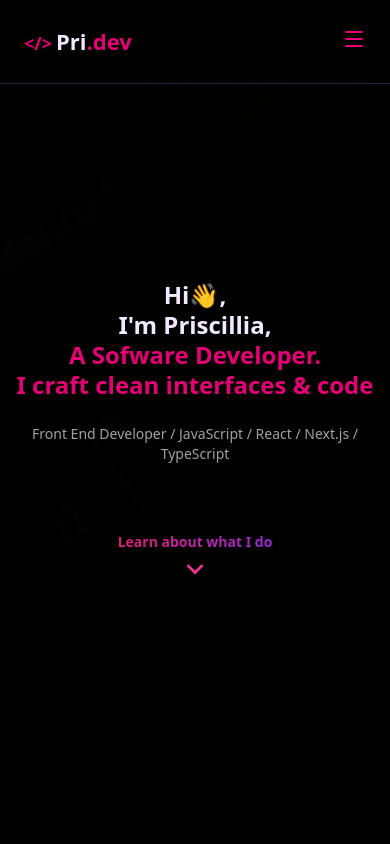
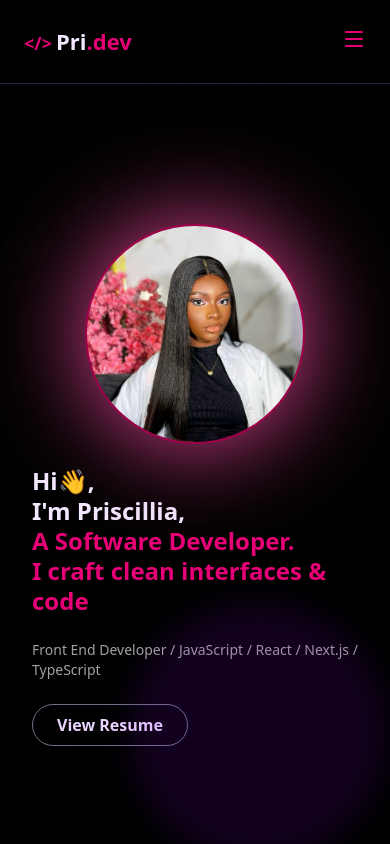
Before and after one commit to Fejiro-tech/my-portfolio, a React (Vite) app in the folder my-portfolio/: page / in a window 390 px wide. Built offline with nearby package versions, Linux system fonts and the light colour scheme.

Commit message:
changed the ui for moblie

```diff
--- a/my-portfolio/src/components/About.jsx
+++ b/my-portfolio/src/components/About.jsx
@@ -70,13 +70,15 @@ const About = () => {
           <img
             src={pic3}
             alt="pic"
-            className="w-72 h-72 md:w-[500px] md:h-[500px] lg:w-[650px] lg:h-[650px] rounded-full object-cover ring-2 ring-pink-800"
+            className="w-72 h-72 md:w-[500px] md:h-[500px] lg:w-[650px] lg:h-[650px] rounded-full object-cover ring-2 ring-pink-800  hidden sm:block"
           />
         </div>
 
       </div>
 
-      <div className="flex justify-center p-20">
+
+
+      <div className=" hidden sm:flex justify-center p-10 ">
         <Resume />
       </div>
     </div>
--- a/my-portfolio/src/components/Header.jsx
+++ b/my-portfolio/src/components/Header.jsx
@@ -3,6 +3,8 @@ import { motion } from "framer-motion";
 import { buttonStyle } from "./CustomButton.jsx";
 import icon from "../assets/arrow.svg";
 import ArrowIcon from "./ArrowIcon.jsx";
+import pic3 from "../assets/pic3.JPG";
+import Resume from "./Resume.jsx";
 
 
 export const bgStyle = {
@@ -33,26 +35,44 @@ export default function Header({}) {
   <div
   id="home"
   style={bgStyle}
-      className="flex items-center min-h-screen"
+  className="flex items-center justify-center min-h-screen relative"
 >
+  <div className="
+      flex flex-col sm:flex-row
+      items-center sm:items-center
+      justify-center w-full pt-10 px-8
+    "
+  >
+    <div
+      className=" absolute bottom-0 right-1 w-64 h-64 bg-purple-600/40 rounded-full opacity-30 blur-lg"
+      aria-hidden="true"
+    ></div>
+
+    {/* Mobile-only image */}
+    <img
+      src={pic3}
+      alt="pic"
+      className="w-54 h-54 rounded-full object-cover ring-2 ring-pink-800 mt-14 mb-6 drop-shadow-[0_0_50px_#ec4899]  block sm:hidden"
+    />
+
     <motion.div
-        className="mx-auto w-full max-w-[1050px] text-center p-2"
+      className="mx-auto w-full max-w-[1050px] items-center sm:text-center"
       variants={containerVariants}
       initial="hidden"
       animate="show"
     >
       <motion.h1
-          className=" text-purple-100 text-2xl sm:text-3xl md:text-4xl lg:text-6xl font-extrabold leading-tight "
+        className="text-purple-100 text-2xl sm:text-4xl md:text-5xl lg:text-6xl font-extrabold leading-tight"
         variants={childVariants}
       >
         Hi👋,
         <br />
         <motion.span variants={childVariants}>I'm Priscillia,</motion.span>
         <br />
-          <motion.span variants={childVariants} className="text-pink-600 " >
-            A Sofware Developer.<br/>
+        <motion.span variants={childVariants} className="text-pink-600">
+          A Software Developer.
+          <br />
           I craft clean interfaces & code
-
         </motion.span>
       </motion.h1>
 
@@ -64,19 +84,25 @@ export default function Header({}) {
       </motion.p>
 
       <motion.div
-          className="flex justify-center mt-14"
+        className="flex justify-center mt-6 sm:mt-14"
         variants={childVariants}
       >
         <a
           href="#about"
           style={buttonStyle}
-            className="px-6 py-3 font-bold rounded-full  flex flex-col  justify-center items-center  bg-pink-600 text-white hover:bg-pink-700 transition text-sm"
+          className="px-6 py-3 font-bold rounded-full  items-center gap-2 bg-pink-600 text-white hover:bg-pink-700 transition text-sm hidden sm:flex flex-col"
         >
           Learn about what I do
           <ArrowIcon className="w-4 h-4" />
         </a>
       </motion.div>
+
+      <div className=" flex justify-start sm:hidden">
+          <Resume />
+      </div>
     </motion.div>
   </div>
+</div>
+
   );
 }
--- a/my-portfolio/src/components/Resume.jsx
+++ b/my-portfolio/src/components/Resume.jsx
@@ -10,7 +10,7 @@ export default function Resume() {
       >
         <button
           // style={buttonStyle}
-          className="px-6 py-4 text-purple-200 font-extrabold rounded-3xl border-2 border-purple-200 transform transition duration-300 hover:scale-105 hover:border-purple-400 hover:text-purple-400"
+          className="px-6 py-2 text-purple-200 font-extrabold rounded-3xl border border-gray-500 transform transition duration-300 hover:scale-105 hover:border-purple-400 hover:text-purple-400"
         >
           View Resume
         </button>
```
Lines whose indentation alone changed are shown as unchanged.
